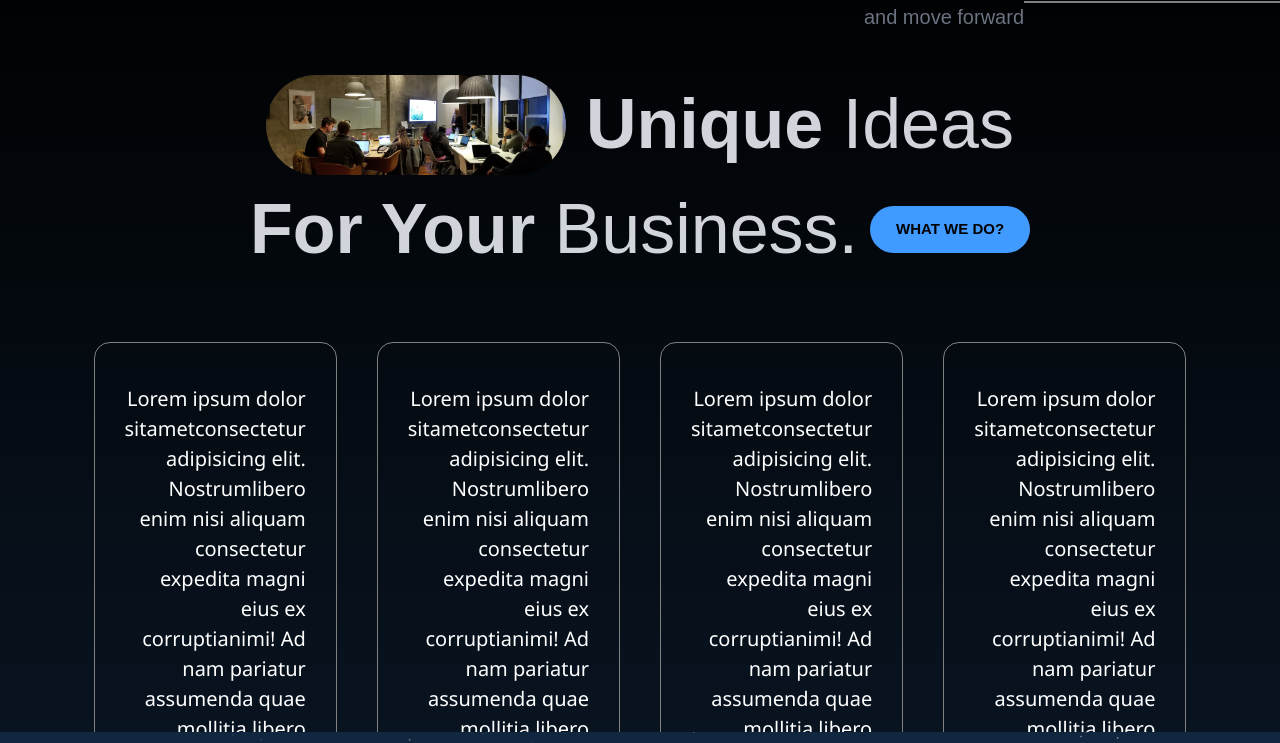
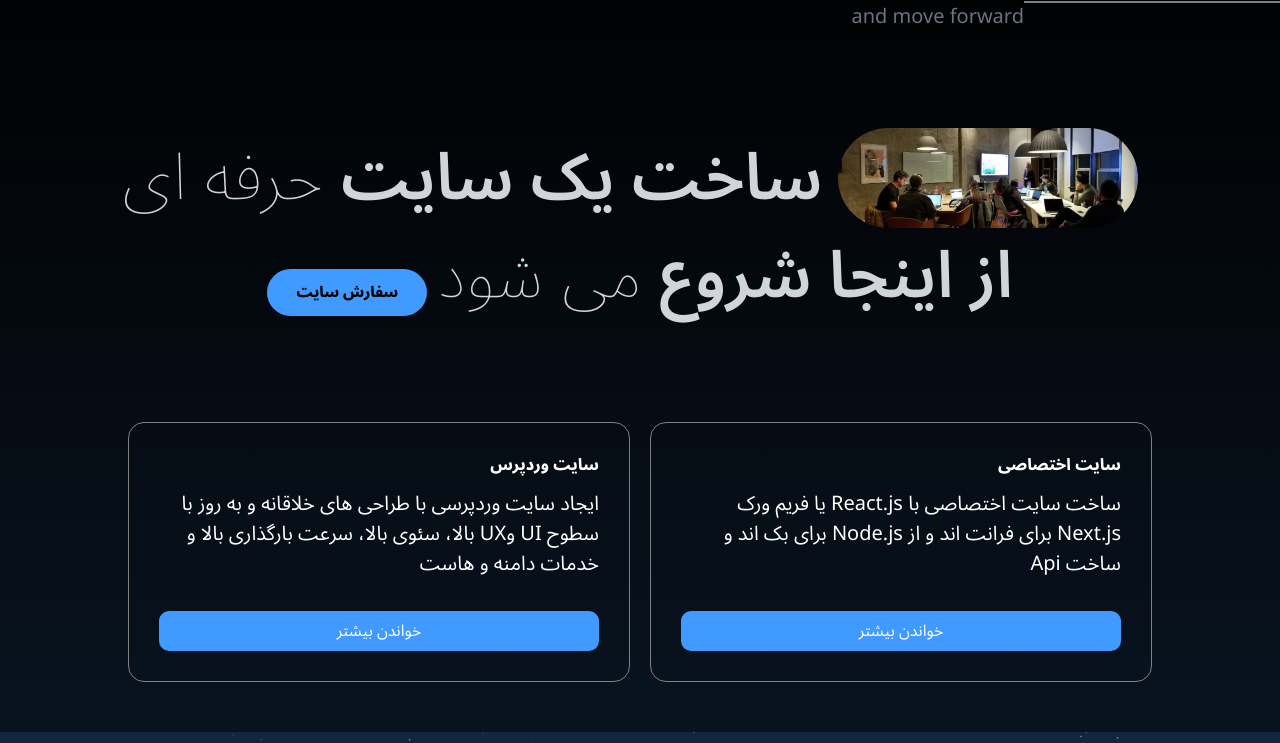
Before and after one commit to reza18s/RandH, a React (Vite) app: page / in a window 1280 px wide. Shown: the part 1668-2411 px from the top of the page. Built offline with nearby package versions, Linux system fonts and the light colour scheme; a web font is replaced by a local one.

Commit message:
change the language of the servers page

```diff
--- a/array.js
+++ b/array.js
@@ -22,23 +22,51 @@ export const pageLinks = [
 export const servicesDescription = [
   {
     id: 1,
+    title: "سایت وردپرس",
+    title2: "سایت وردپرسی چیست؟ ",
+    title3: " مزایای سایت وردپرسی نسبت به سایت اختصاصی",
+    title4: " معایب سایت وردپرسی نسبت به سایت اختصاصی",
     Description:
-      "Lorem ipsum dolor sitametconsectetur adipisicing elit. Nostrumlibero enim nisi aliquam consectetur expedita magni eius ex corruptianimi! Ad nam pariatur assumenda quae mollitia libero repellat explicabo maiores?",
-  },
-  {
-    id: 2,
-    Description:
-      "Lorem ipsum dolor sitametconsectetur adipisicing elit. Nostrumlibero enim nisi aliquam consectetur expedita magni eius ex corruptianimi! Ad nam pariatur assumenda quae mollitia libero repellat explicabo maiores?",
+      "ایجاد سایت وردپرسی با طراحی های خلاقانه و به روز با سطوح UI وUX بالا، سئوی بالا، سرعت بارگذاری بالا و خدمات دامنه و هاست",
+    Description2:
+      "وردپرس یک سیستم مدیریت محتوای آماده برای طراحی سایت است. WordPress به‌صورت رایگان و متن باز (Open Source) است که با زبان برنامه نویسی PHP توسعه داده شده است. توسط وردپرس می‌توان انواع سایت‌های شخصی، شرکتی، خدماتی، پزشکی، فروشگاهی و... را طراحی کرد.",
+
+    Advantages: [
+      "سایت وردپرسی نسبت به سایت اختصاصی به زمان کمتری برای طراحی نیاز دارد.",
+      "قیمت سایت‌های وردپرسی نسبت به سایت‌های اختصاصی ارزان‌تر است.",
+      "برای سایت‌های وردپرسی، قالب‌های زیاد و متنوعی وجود دارد که ممکن است نیاز کاربر را تا حد زیادی رفع کند.",
+      "برای طراحی سایت وردپرسی نیازی به دانش برنامه نویسی نیست.",
+      "وجود افزونه‌های Yoast SEO و Rank Math SEO می‌تواند به سئوی محتوا کمک کند",
+    ],
+    Disadvantages: [
+      "سرعت سایت‌های وردپرسی معمولا کمتر از سایت‌های اختصاصی است، چون در وردپرس امکانات زیادی قرار گرفته است تا مناسب همه‌ی کسب‌وکارها باشد. ممکن است اکثر این امکانات مورد استفاده قرار نگیرد و سایت را سنگین کند.",
+      "در وردپرس ممکن است بین افزونه‌ها و قالب سایت تداخل ایجاد شود و سایت به مشکل بخورد.",
+      "وردپرس برای پروژه‌هایی با مقیاس بزرگ، مناسب و بهینه نیست.",
+      "ممکن است وردپرس پاسخگوی همه‌ی نیازهای یک کارفرما نباشد.",
+    ],
   },
   {
     id: 3,
+    title: "سایت اختصاصی",
+    title2: "سایت اختصاصی چیست؟ ",
+    title3: "مزایای سایت اختصاصی نسبت به سایت وردپرسی",
+    title4: "معایب سایت اختصاصی نسبت به سایت وردپرسی",
     Description:
-      "Lorem ipsum dolor sitametconsectetur adipisicing elit. Nostrumlibero enim nisi aliquam consectetur expedita magni eius ex corruptianimi! Ad nam pariatur assumenda quae mollitia libero repellat explicabo maiores?",
-  },
-  {
-    id: 4,
-    Description:
-      "Lorem ipsum dolor sitametconsectetur adipisicing elit. Nostrumlibero enim nisi aliquam consectetur expedita magni eius ex corruptianimi! Ad nam pariatur assumenda quae mollitia libero repellat explicabo maiores?",
+      "ساخت سایت اختصاصی با React.js یا فریم ورک Next.js برای فرانت اند و از Node.js برای بک اند و ساخت Api ",
+    Description2:
+      " سایت اختصاصی یا سیستم مدیریت محتوای اختصاصی، توسط یک زبان برنامه نویسی با توجه به نیاز کارفرما، کدنویسی می‌شود. سایت‌های اختصاصی از صفر تا صد نوشته می‌شوند و مانند وردپرس آماده و رایگان نیستند. به دلیل اینکه سیستم مدیریت محتوای اختصاصی نیاز به زمان و انرژی بیشتری دارد، قیمت آن گران‌تر از طراحی سایت با وردپرس است \n\n طراحی سایت با وردپرس به دست یک نفر ممکن است انجام شود اما برنامه نویسی اختصاصی کار یک نفر نیست و معمولا تیم‌های چند نفره باید آن را توسعه دهند. برنامه نویسی اختصاصی شامل تیم UI/UX،فرانت‌اند، بک‌اند، دواپس مدیر محصول و سایر کسانی هستند که در توسعه سایت اختصاصی نقش دارند.",
+    Advantages: [
+      "مکان شخصی سازی با توجه به نیاز کارفرما.",
+      "سایت اختصاصی برخلاف وردپرس، پاسخگوی همه‌ی نیازهای مشتری است.",
+      "سایت‌های اختصاصی قالب‌های زیباتری نسبت به وردپرس دارند چون منحصر به فرد آن سایت طراحی می‌شوند و مانند وردپرس تکراری نیستند.",
+      "سئو تکنیکال در سایت اختصاصی بهتر است چون از کدهای اضافی که در قالب‌های وردپرسی وجود دارد جلوگیری می‌شود و کاملا بهینه هستند.",
+      "سرعت سایت‌های اختصاصی نسبت به سایت‌های وردپرسی فوق‌العاده بالا است چون مناسب نیاز آن طراحی شده و کدهای زاید و اضافی در آن وجود ندارد.",
+      "سایت اختصاصی برای پروژه‌هایی با مقیاس بزرگ کاملا جوابگو است.",
+    ],
+    Disadvantages: [
+      "سایت اختصاصی نسبت به سایت وردپرسی هزینه بالایی دارد.",
+      "سایت اختصاصی در مقایسه با سایت وردپرسی، زمان بیشتری برای برنامه نویسی نیاز دارد.",
+    ],
   },
 ];
 export const Projects = [
--- a/src/Pages/Service.jsx
+++ b/src/Pages/Service.jsx
@@ -1,4 +1,4 @@
-import { useRef } from "react";
+import { useRef, useState } from "react";
 import { motion, useInView } from "framer-motion";
 import { servicesDescription } from "../../array";
 
@@ -19,11 +19,32 @@ const variants = {
   },
 };
 
+const textVariants = {
+  open: {
+    width: "100%",
+    transition: {
+      staggerChildren: 1,
+      delay: 0,
+      type: "spring",
+      stiffness: 20,
+    },
+  },
+  closed: {
+    width: "80%",
+    transition: {
+      staggerChildren: 0.1,
+      delay: 0,
+      type: "spring",
+      stiffness: 20,
+    },
+  },
+};
+
 const Services = () => {
   const ref = useRef();
-
+  const [open, setOpen] = useState();
   const isInView = useInView(ref, { margin: "-100px" });
-
+  console.log(open);
   return (
     <motion.div
       className="flex h-screen w-full flex-col justify-between gap-10 overflow-y-scroll"
@@ -45,10 +66,11 @@ const Services = () => {
         <hr className="hr w-[20%] bg-gray-500" />
       </motion.header>
       <motion.div
-        className="flex w-full flex-[2] flex-col items-center justify-center text-[35px]  text-gray-300  md:text-[60px] xl:text-[70px]"
+        className="flex w-full flex-[2] flex-col items-center justify-center text-[25px]  text-gray-300  md:text-[35px] xl:text-[65px]"
+        dir="rtl"
         variants={variants}
       >
-        <div className="flex items-center ">
+        <div className="flex items-center  gap-4">
           <img
             src="/people.webp"
             alt=""
@@ -59,9 +81,9 @@ const Services = () => {
               className="font-semibold"
               whileHover={{ color: "orange" }}
             >
-              Unique
+              ساخت یک سایت
             </motion.span>{" "}
-            Ideas
+            حرفه ای
           </h1>
         </div>
         <div className="flex flex-col items-center justify-center gap-3 md:flex-row">
@@ -70,30 +92,118 @@ const Services = () => {
               className="font-semibold"
               whileHover={{ color: "orange" }}
             >
-              For Your
+              از اینجا شروع
             </motion.span>{" "}
-            Business.
+            می شود
           </h1>
-          <button className="w-40  rounded-full bg-primary-500 p-3 text-[15px]  font-bold text-black ">
-            WHAT WE DO?
-          </button>
+          <a href="#Contact">
+            <button className="w-40  rounded-full bg-primary-500 p-3 text-[15px]  font-extrabold text-black ">
+              سفارش سایت
+            </button>
+          </a>
         </div>
       </motion.div>
+
       <motion.div
-        className="flex w-full items-center justify-center"
+        className="mb-[50px]  flex w-full flex-col items-center justify-center gap-5 lg:flex-row"
         variants={variants}
       >
-        <div className="max-w-[80%] flex-row items-center justify-center xl:flex">
-          {servicesDescription.map((i) => (
+        <div className="flex w-full flex-col items-center justify-center gap-5 lg:w-[80%] lg:flex-row">
+          {servicesDescription.map((i, l) => (
             <motion.div
-              className="hr noto-sans m-5 rounded-2xl p-[30px] text-end text-white hover:bg-white hover:text-black"
+              className="hr noto-sans flex w-[80%] flex-col justify-between rounded-2xl p-[30px] text-start"
+              variants={textVariants}
+              animate={open == l ? "open" : "closed"}
               key={i.id}
+              dir="rtl"
             >
-              <h1 className="noto-sans pb-3  font-extrabold">{i.title}</h1>
-              <p className="noto-sans pb-5 text-[15px] md:text-[20px]">
-                {i.Description}
-              </p>
-              <button className=" mt-3 w-[100%]  rounded-[10px] bg-primary-500  p-2">
+              {open == l ? (
+                <>
+                  <div>
+                    {" "}
+                    <motion.h1
+                      initial={{ opacity: 0, y: 50 }}
+                      animate={open == l && { opacity: 1, y: 0 }}
+                      transition={{ delay: 0 }}
+                      className="noto-sans pb-3  text-[25px] font-extrabold"
+                    >
+                      {i.title2}
+                    </motion.h1>
+                    <motion.p
+                      initial={{ opacity: 0, y: 50 }}
+                      animate={open == l && { opacity: 1, y: 0 }}
+                      transition={{ delay: 0.2 }}
+                      className="noto-sans pb-5 text-[15px] font-light md:text-[20px]"
+                    >
+                      {i.Description2}
+                    </motion.p>
+                  </div>
+                  <div>
+                    <motion.h1
+                      initial={{ opacity: 0, y: 50 }}
+                      animate={open == l && { opacity: 1, y: 0 }}
+                      transition={{ delay: 0.4 }}
+                      className="noto-sans pb-3  text-[25px] font-extrabold"
+                    >
+                      {i.title3}
+                    </motion.h1>
+                    <motion.ul
+                      initial={{ opacity: 0, y: 50 }}
+                      animate={open == l && { opacity: 1, y: 0 }}
+                      transition={{ delay: 0.6 }}
+                    >
+                      {i.Advantages.map((i) => (
+                        <li key={i}>✅{i}</li>
+                      ))}
+                    </motion.ul>
+                  </div>
+                  <div>
+                    {" "}
+                    <motion.h1
+                      initial={{ opacity: 0, y: 50 }}
+                      animate={open == l && { opacity: 1, y: 0 }}
+                      transition={{ delay: 0.8 }}
+                      className="noto-sans pb-3  text-[25px] font-extrabold"
+                    >
+                      {i.title4}
+                    </motion.h1>
+                    <motion.ul
+                      initial={{ opacity: 0, y: 50 }}
+                      animate={open == l && { opacity: 1, y: 0 }}
+                      transition={{ delay: 1 }}
+                    >
+                      {i.Disadvantages.map((i) => (
+                        <li key={i}>❌{i}</li>
+                      ))}
+                    </motion.ul>
+                  </div>
+                </>
+              ) : (
+                <>
+                  <motion.h1
+                    initial={{ opacity: 0, y: 50 }}
+                    animate={open !== l && { opacity: 1, y: 0 }}
+                    transition={{ delay: 0.2 }}
+                    className="noto-sans pb-3  font-extrabold"
+                  >
+                    {i.title}
+                  </motion.h1>
+                  <motion.p
+                    initial={{ opacity: 0, y: 50 }}
+                    animate={open !== l && { opacity: 1, y: 0 }}
+                    transition={{ delay: 0.4 }}
+                    className="noto-sans pb-5 text-[15px] md:text-[20px]"
+                  >
+                    {i.Description}
+                  </motion.p>
+                </>
+              )}
+              <button
+                onClick={() => {
+                  setOpen((index) => (index == l ? null : l));
+                }}
+                className="mt-3 w-[100%]  rounded-[10px] bg-primary-500  p-2"
+              >
                 خواندن بیشتر
               </button>
             </motion.div>
--- a/src/styles/globals.css
+++ b/src/styles/globals.css
@@ -13,6 +13,7 @@
     margin: 0;
     box-sizing: border-box;
     font-family: "DM Sass", sans-serif;
+    font-family: "Noto Sans Arabic", sans-serif;
   }
 
   body {
@@ -162,10 +163,4 @@
         -1.8em -1.8em 0 0em #ffffff;
     }
   }
-  .noto-sans {
-    font-family: "Noto Sans Arabic", sans-serif;
-    font-optical-sizing: auto;
-    font-style: normal;
-    font-variation-settings: "wdth" 100;
-  }
 }
```
